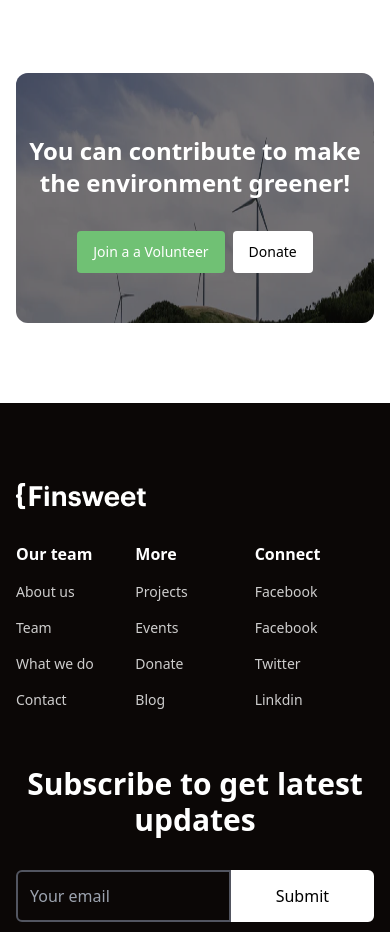
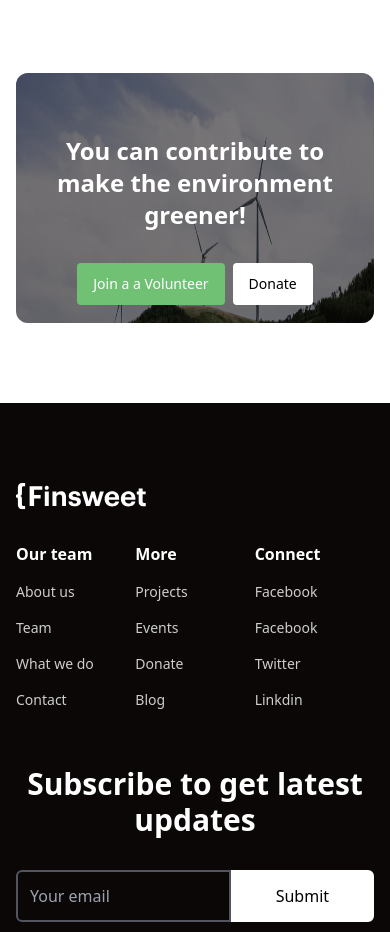
Before and after one commit to mesu-ai/donate-nature, a React (Create React App) app: page / in a window 390 px wide. Shown: the part 2060-2992 px from the top of the page. Built offline with nearby package versions, Linux system fonts and the light colour scheme.

Commit message:
Fix environment

```diff
--- a/src/components/organizations/Environment.jsx
+++ b/src/components/organizations/Environment.jsx
@@ -7,8 +7,8 @@ const Environment = () => {
     return (
         <div className='px-4 lg:px-10 mx-auto container'>
             <div className='relative h-[250px] md:h-auto'>
-            <img className='bg-red-200 bg-opacity-20 rounded-xl h-full' src={contributeBg} alt="" />
-            <div className='absolute top-1/4 md:top-1/2 md:left-1/2 md:-translate-x-1/2 md:-translate-y-1/2 z-50 '>
+            <img className='bg-red-200 bg-opacity-20 rounded-xl h-full w-full' src={contributeBg} alt="" />
+            <div className='absolute top-1/4 md:top-1/2 md:left-1/2 md:-translate-x-1/2 md:-translate-y-1/2 z-50 px-4'>
                 <p className=' text-2xl md:text-3xl xl:text-5xl font-bold pb-8 text-center text-white w-full'>You can contribute to make the environment greener!</p>
                 <div className=' text-center space-x-2 md:space-x-8'>
                     <Button title='Join a a Volunteer' className='bg-action text-white'></Button>
```
